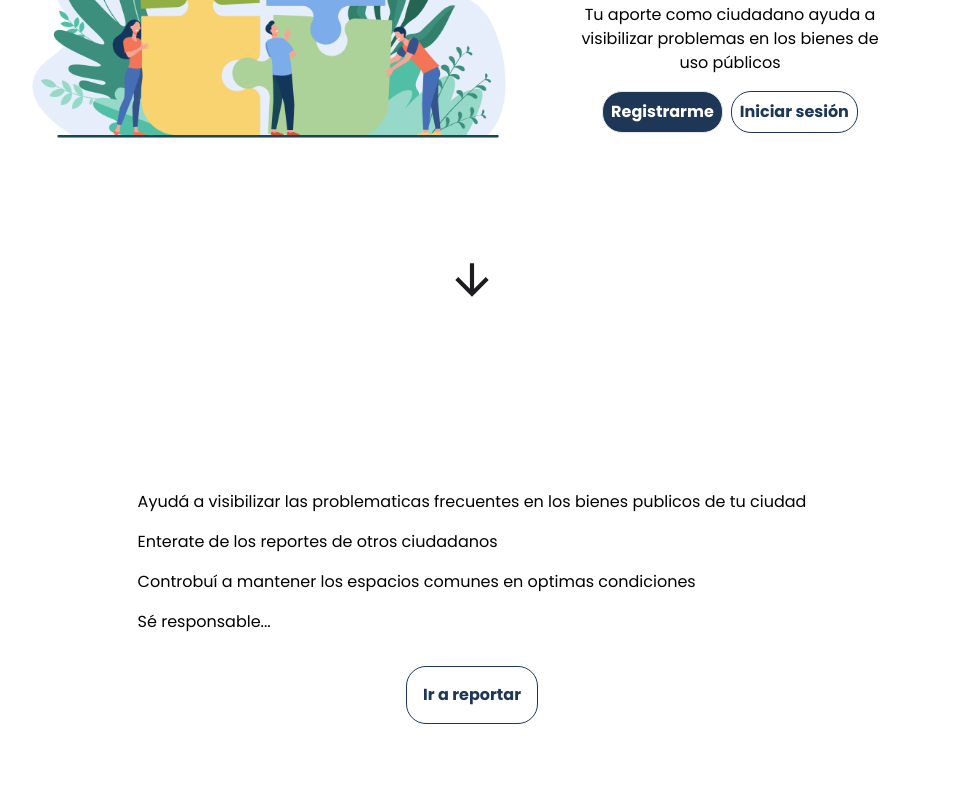
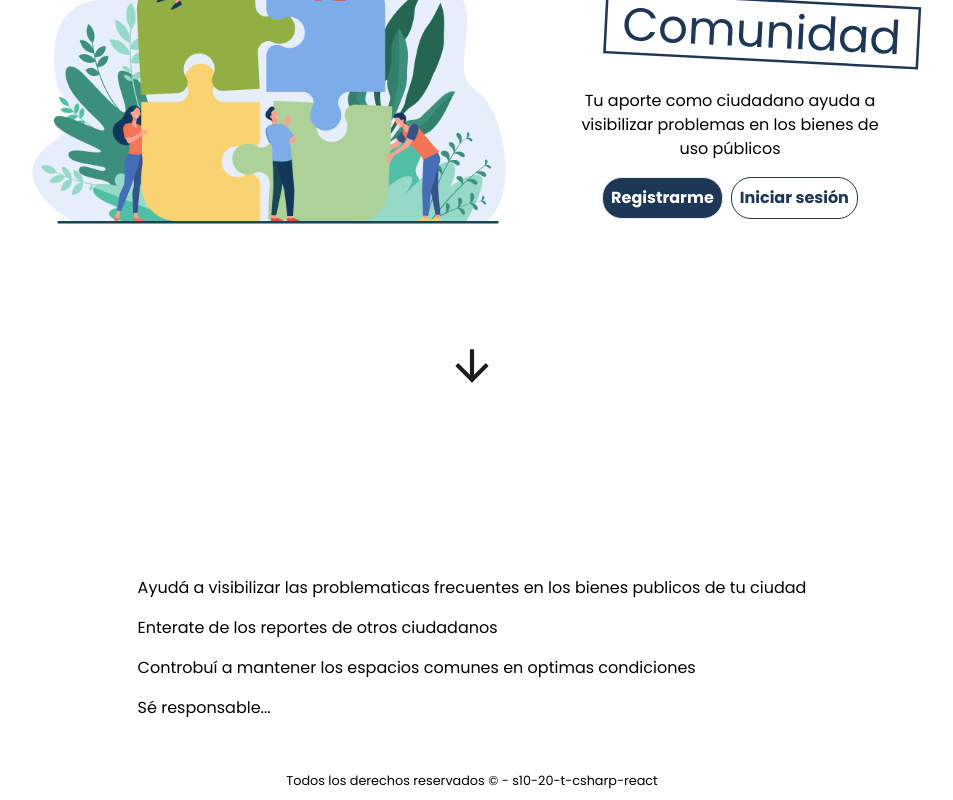
Before and after one commit to No-Country/s10-20-t-csharp-react, a React (Vite) app in the folder ClientApp/: page / in a window 1280 px wide. Shown: the part 358-1158 px from the top of the page, without its empty margins (168-1121 px from the left). Before the commit the page ends 1130 px from the top, so only its background shows below. Built offline with nearby package versions, Linux system fonts and the light colour scheme.

Commit message:
Feat: import both navbar and footer components

```diff
--- a/ClientApp/src/pages/landing.jsx
+++ b/ClientApp/src/pages/landing.jsx
@@ -4,6 +4,7 @@ import { Link } from "react-router-dom";
 import puzzle from "../assets/puzzle.png";
 import flechaAbajo from "../assets/icons/flecha.svg";
 import logo from "../assets/logo.svg";
+import { MainLayout } from "../layout/MainLayout";
 
 const featuresItems = [
   "Ayudá a visibilizar las problematicas frecuentes en los bienes publicos de tu ciudad",
@@ -14,7 +15,8 @@ const featuresItems = [
 
 export default function Landing() {
   return (
-    <main className="px-20 py-2">
+    <MainLayout>
+      <main className="px-20">
         <div
           id="hero-section"
           className="h-screen flex flex-col items-center gap-4 justify-center"
@@ -72,10 +74,8 @@ export default function Landing() {
               </li>
             ))}
           </ul>
-        <Link className="border border-terciary-100 text-terciary-100 font-bold p-4 rounded-2xl">
-          Ir a reportar
-        </Link>
         </section>
       </main>
+    </MainLayout>
   );
 }
```
Lines whose indentation alone changed are shown as unchanged.
